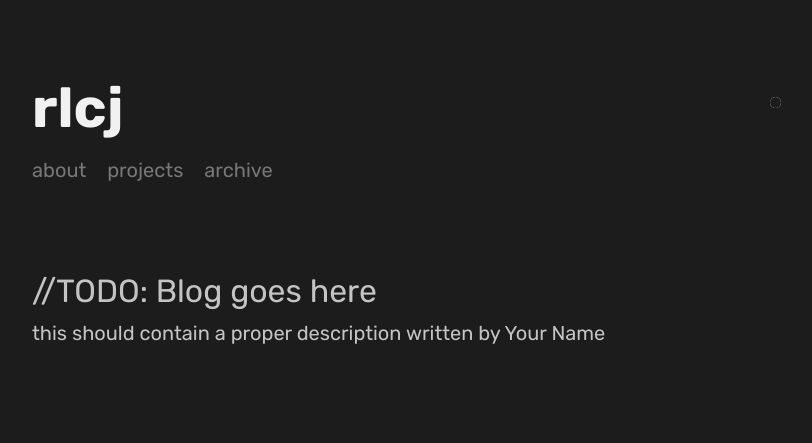
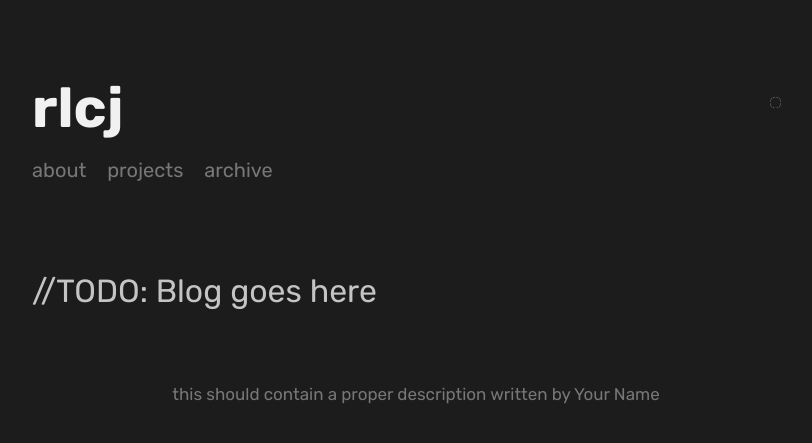
Before and after one commit to SpawnageLoong/rlcj, a Jekyll site: the page built from index.md, in a window 1280 px wide. Shown: the top 443 px of the page, without its empty margins (224-1036 px from the left). Built offline with Jekyll 4.4.1, drawn with Linux system fonts in a browser that asks for light colours.

Commit message:
Add _footer.scss

```diff
--- a/_layouts/default.html
+++ b/_layouts/default.html
@@ -5,14 +5,11 @@
     </head>
 
     <body>
-        <div class="wrapper" id="blep">
+        <div class="wrapper">
             {% include main/header.html %}
-
             {{ content }}
-
-            {% include main/footer.html %}
         </div>
-
+        {% include main/footer.html %}
         {% include externals/scripting.html %}
     </body>
 </html>
--- /dev/null
+++ b/_sass/_footer.scss
@@ -0,0 +1,14 @@
+// Footer
+// Adapted from dactl by melangue
+//-------------------------------
+
+@use 'variables';
+@use 'theme';
+
+footer {
+  font-size: 0.85em;
+  color: theme.$text-color-light;
+  text-align: center;
+  line-height: variables.$base-line-height;
+  margin-bottom: 4rem;
+}
--- a/assets/css/main.scss
+++ b/assets/css/main.scss
@@ -5,4 +5,5 @@
 
 @use "base";
 @use "header";
+@use "footer";
 @use "icons";
```
